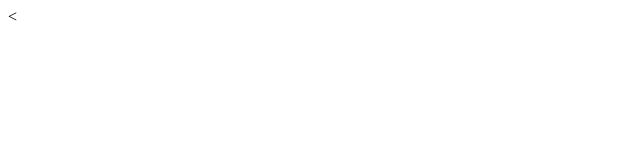
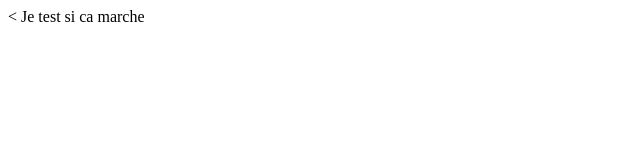
Before and after one commit to Lololerigolo/minigame, a plain HTML site: page index.html in a window 1280 px wide. Shown: the whole page, without its empty margins (0-640 px from the left). Drawn offline with Linux system fonts and the light colour scheme.

Commit message:
Update index.html

```diff
--- a/index.html
+++ b/index.html
@@ -5,6 +5,6 @@
     <title>LOLOLERIGOLO</title>
   </head>
   <body>
-
+    Je test si ca marche
   </body>
 </html>
```
